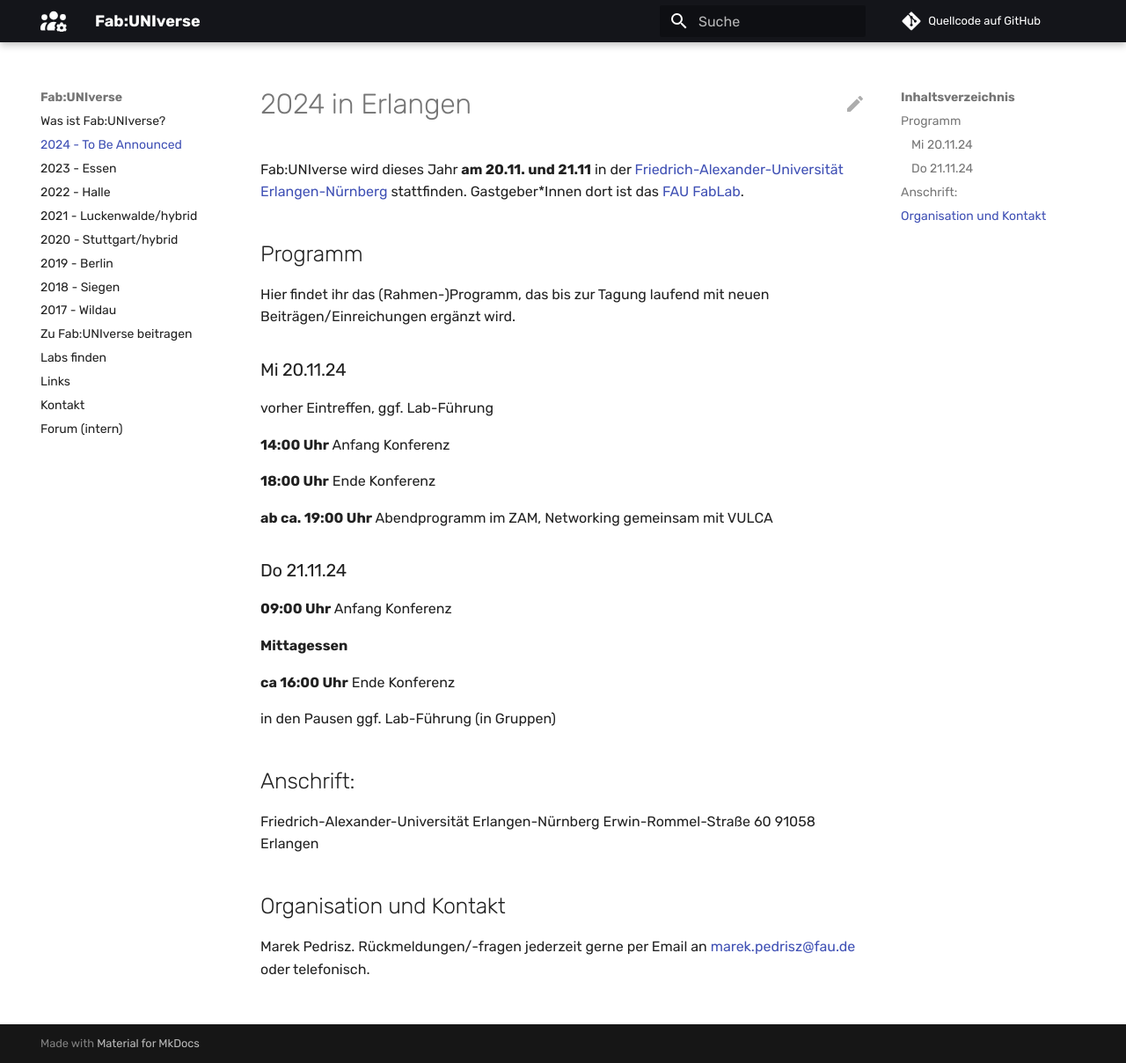
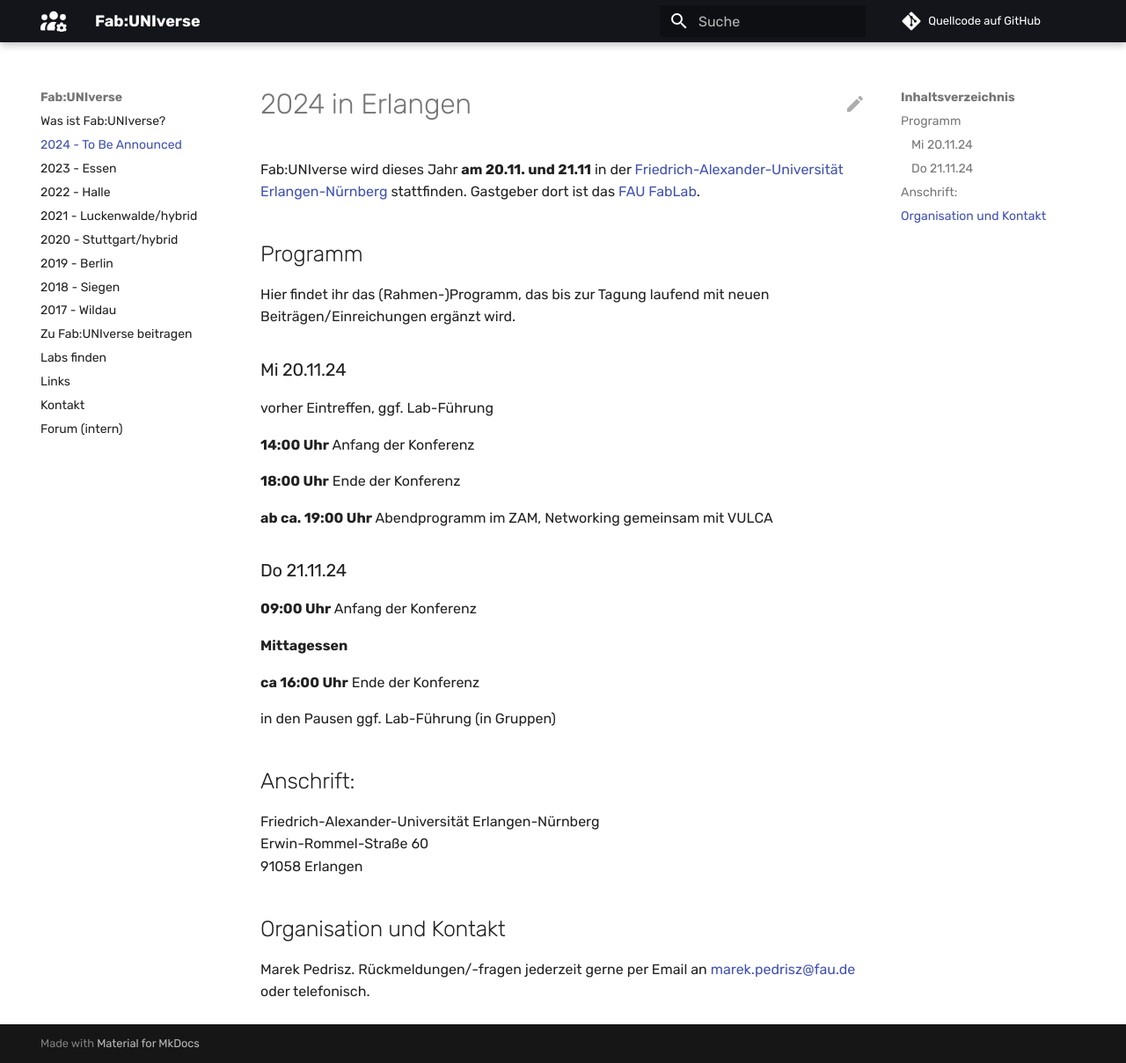
Before and after one commit to fabuniverse/website, an MkDocs documentation site: the page built from docs/2024.md, in a window 1280 px wide and 1208 px high. Shown: the whole window at 88% size. Built offline with MkDocs 1.6.1 and Material for MkDocs 9.7.7, drawn with Linux system fonts in a browser that asks for light colours; comment, search, counter and statistics services are not loaded.

Commit message:
Update-1.2 2024.md
Kleine Verbesserungen

```diff
--- a/docs/2024.md
+++ b/docs/2024.md
@@ -1,6 +1,6 @@
 # 2024 in Erlangen
 
-Fab:UNIverse wird dieses Jahr **am 20.11. und 21.11** in der [Friedrich-Alexander-Universität Erlangen-Nürnberg](https://www.fau.de/) stattfinden. Gastgeber\*Innen dort ist das [FAU FabLab](https://fablab.fau.de/).
+Fab:UNIverse wird dieses Jahr **am 20.11. und 21.11** in der [Friedrich-Alexander-Universität Erlangen-Nürnberg](https://www.fau.de/) stattfinden. Gastgeber dort ist das [FAU FabLab](https://fablab.fau.de/).
 
 ## Programm
 
@@ -10,20 +10,20 @@
 
 vorher Eintreffen, ggf. Lab-Führung
 
-**14:00 Uhr** Anfang Konferenz
+**14:00 Uhr** Anfang der Konferenz
 
-**18:00 Uhr** Ende Konferenz
+**18:00 Uhr** Ende der Konferenz
 
 **ab ca. 19:00 Uhr** Abendprogramm im ZAM, Networking gemeinsam mit VULCA
 
 
 ### Do 21.11.24
 
-**09:00 Uhr** Anfang Konferenz
+**09:00 Uhr** Anfang der Konferenz
 
 **Mittagessen**
 
-**ca 16:00 Uhr** Ende Konferenz
+**ca 16:00 Uhr** Ende der Konferenz
 
 in den Pausen ggf. Lab-Führung (in Gruppen)
 
```
